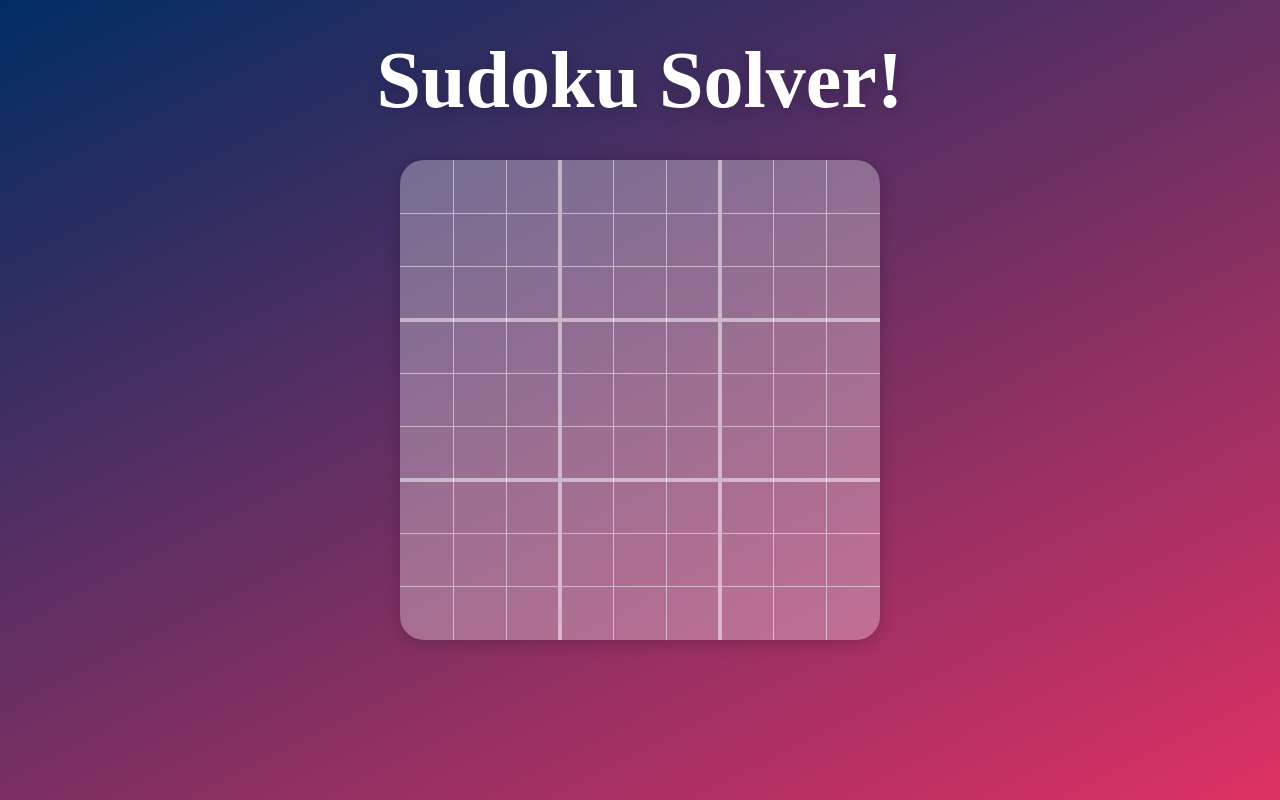
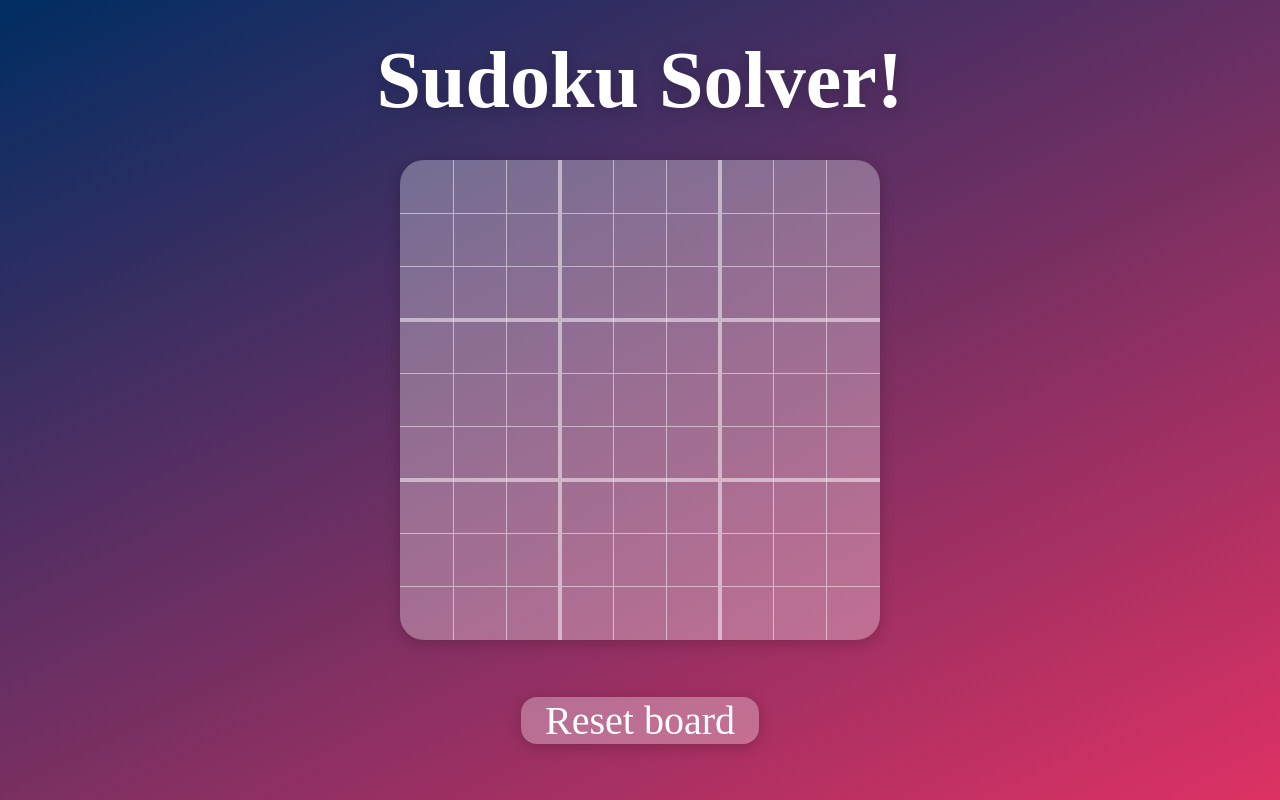
Before and after one commit to vczero98/sudoku-solver, a Next.js app: page / in a window 1280 px wide. Built offline with nearby package versions, Linux system fonts and the light colour scheme; a web font is replaced by a local one.

Commit message:
Add reset button

```diff
--- a/components/Main.js
+++ b/components/Main.js
@@ -21,11 +21,6 @@ const Title = styled.h1`
   margin: 0;
   font-size: 10vh;
 
-  /* Landscape */
-  @media (min-aspect-ratio: 16/9) {
-    font-size: 10vh;
-  }
-
   /* Portrait */
   @media (max-aspect-ratio: 3/4) {
     font-size: 10vw;
@@ -44,12 +39,10 @@ const BoardContainer = styled.div`
   /* Landscape */
   @media (min-aspect-ratio: 16/9) {
     height: 80%;
-    background: #9af; /* blue */
   }
 
   /* Portrait */
   @media (max-aspect-ratio: 3/4) {
-    background: red;
     height: auto;
     width: 80%;
   }
@@ -61,7 +54,6 @@ const HeaderContainer = styled.div`
   justify-content: center;
   align-items: center;
   width: 100%;
-  /* top: 5%; */
   height: 20vh;
 
   /* Landscape */
@@ -104,17 +96,44 @@ const FooterContainer = styled.div`
   }
 `;
 
+const Button = styled.button`
+  overflow: hidden;
+  word-wrap: break-word;
+  background: none;
+  color: inherit;
+  border: none;
+  font: inherit;
+  cursor: pointer;
+  outline: inherit;
+  font-size: 5vh;
+  background: rgb(255, 255, 255, 0.3);
+  border-radius: 2vh;
+  padding: 0vh 3vh;
+  box-shadow: 0px 3px 15px rgba(0, 0, 0, 0.2);
+
+  /* Portrait */
+  @media (max-aspect-ratio: 3/4) {
+    font-size: 5vw;
+    border-radius: 2vw;
+    padding: 0vh 3vw;
+  }
+`;
+
 const Main = () => {
   const [selectingSquareValue, setSelectingSquareValue] = useState(null);
   const [boardState, setBoardState] = useState(null);
 
   // Generate initial board state
-  useEffect(() => {
+  const initializeBoardState = () => {
     setBoardState(
       [...Array(9).keys()].map((x) =>
         [...Array(9).keys()].map((y) => ({ value: null, pen: null }))
       )
     );
+  };
+
+  useEffect(() => {
+    initializeBoardState();
   }, []);
 
   const solveBoard = (boardState) => {
@@ -201,7 +220,9 @@ const Main = () => {
         </BoardContainer>
       </BodyContainer>
 
-      <FooterContainer>{/* <button>Reset board</button> */}</FooterContainer>
+      <FooterContainer>
+        <Button onClick={initializeBoardState}>Reset board</Button>
+      </FooterContainer>
     </Container>
   );
 };
```
Also changed, not shown: 1 other file (tests, documents, lock files or other folders).
